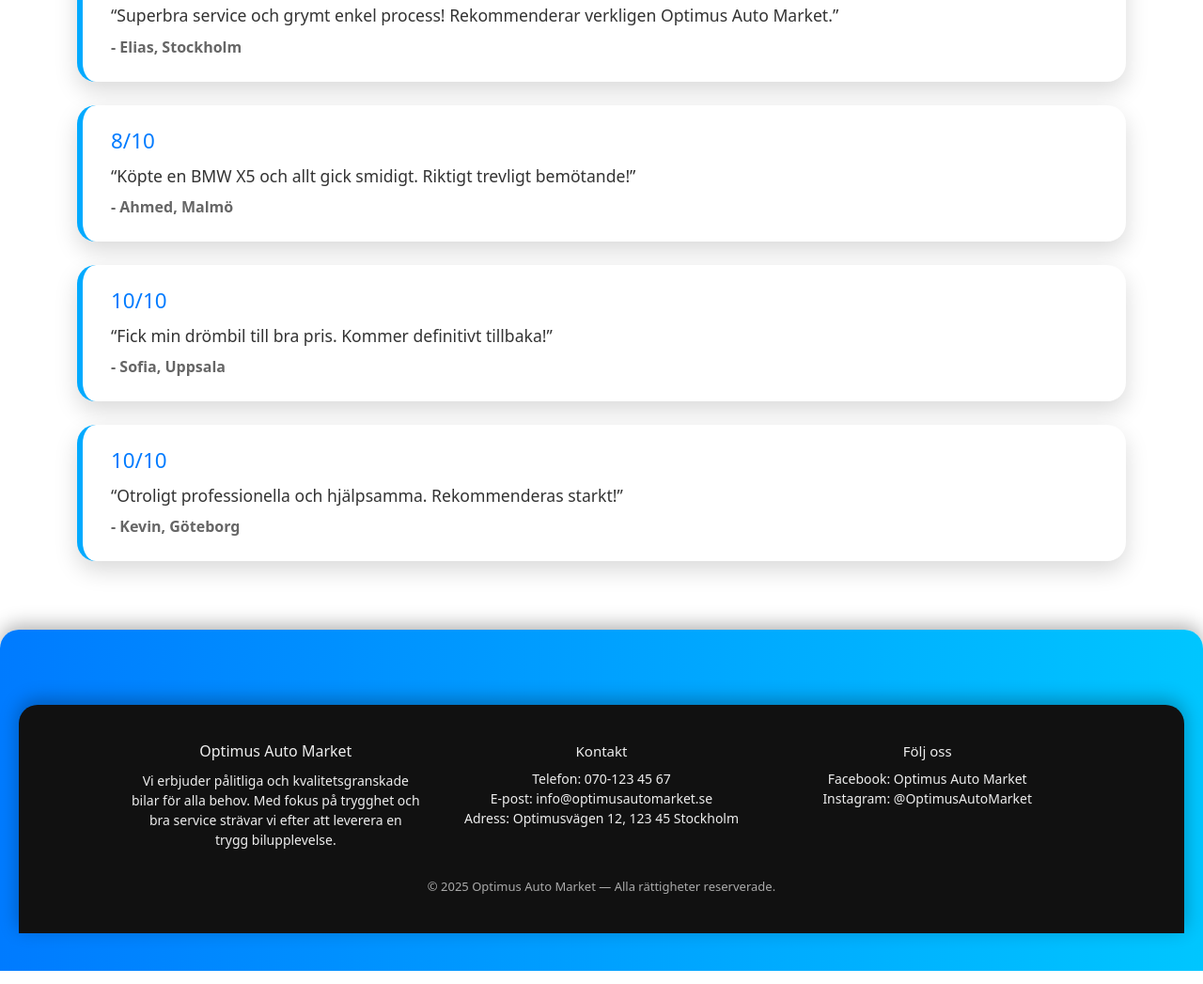
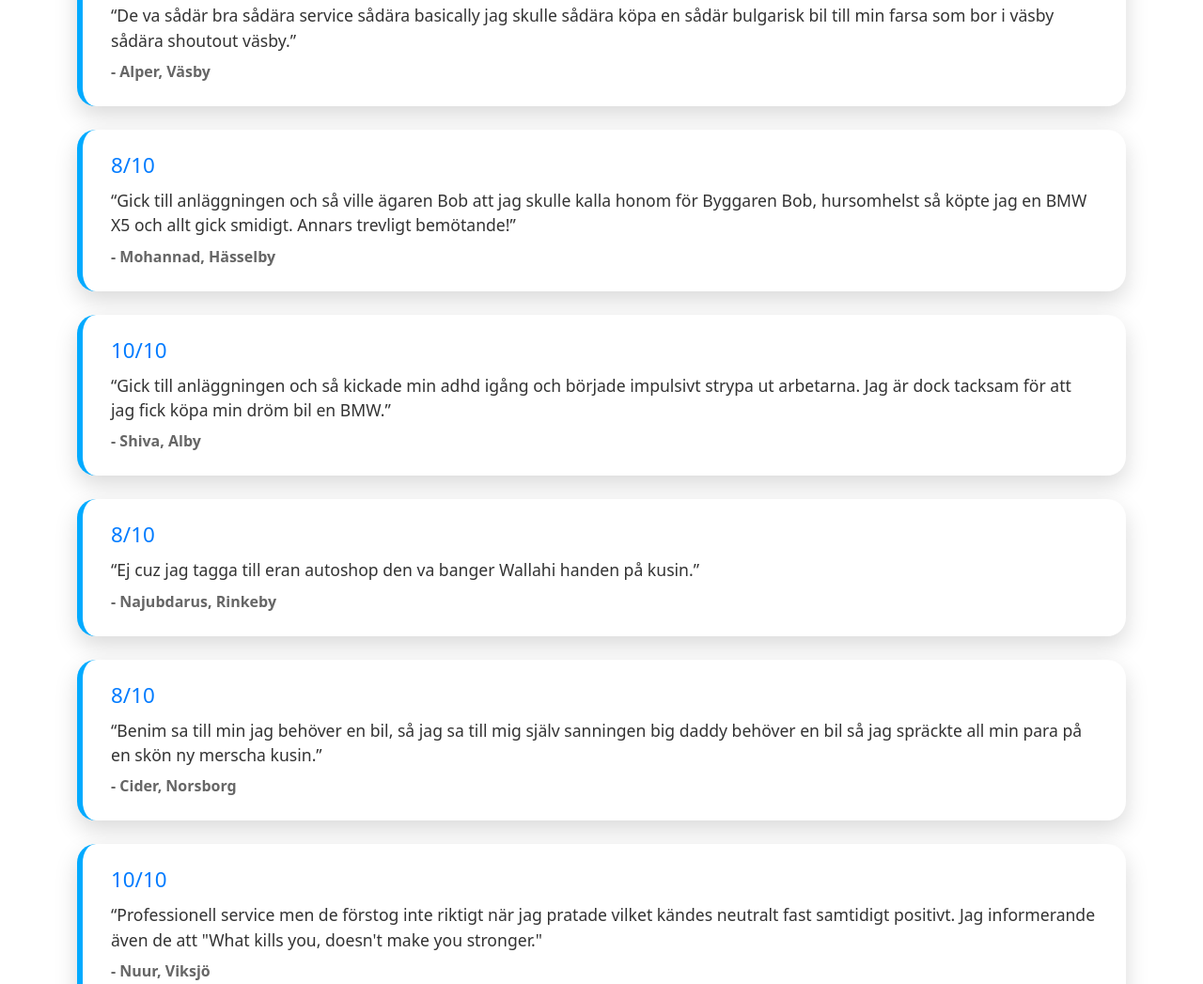
Before and after one commit to ronwey081210-arch/ronwey081210-arch.github.io, a plain HTML site: page recensioner.html in a window 1280 px wide. Shown: the part 627-1674 px from the top of the page at 94% size. Drawn offline with nearby package versions, Linux system fonts and the light colour scheme.

Commit message:
Update recensioner.html

```diff
--- a/recensioner.html
+++ b/recensioner.html
@@ -24,26 +24,36 @@
         <div class="review-card">
             <h3>9/10
             </h3>
-            <p>“Superbra service och grymt enkel process! Rekommenderar verkligen Optimus Auto Market.”</p>
-            <span>- Elias, Stockholm</span>
+            <p>“De va sådär bra sådära service sådära basically jag skulle sådära köpa en sådär bulgarisk bil till min farsa som bor i väsby sådära shoutout väsby.”</p>
+            <span>- Alper, Väsby</span>
         </div>
 
         <div class="review-card">
             <h3>8/10</h3>
-            <p>“Köpte en BMW X5 och allt gick smidigt. Riktigt trevligt bemötande!”</p>
-            <span>- Ahmed, Malmö</span>
+            <p>“Gick till anläggningen och så ville ägaren Bob att jag skulle kalla honom för Byggaren Bob, hursomhelst så köpte jag en BMW X5 och allt gick smidigt. Annars trevligt bemötande!”</p>
+            <span>- Mohannad, Hässelby</span>
         </div>
 
         <div class="review-card">
             <h3>10/10</h3>
-            <p>“Fick min drömbil till bra pris. Kommer definitivt tillbaka!”</p>
-            <span>- Sofia, Uppsala</span>
+            <p>“Gick till anläggningen och så kickade min adhd igång och började impulsivt strypa ut arbetarna. Jag är dock tacksam för att jag fick köpa min dröm bil en BMW.”</p>
+            <span>- Shiva, Alby</span>
+        </div>
+        <div class="review-card">
+            <h3>8/10</h3>
+            <p>“Ej cuz jag tagga till eran autoshop den va banger Wallahi handen på kusin.”</p>
+            <span>- Najubdarus, Rinkeby</span>
+        </div>
+        <div class="review-card">
+            <h3>8/10</h3>
+            <p>“Benim sa till min jag behöver en bil, så jag sa till mig själv sanningen big daddy behöver en bil så jag spräckte all min para på en skön ny merscha kusin.”</p>
+            <span>- Cider, Norsborg</span>
         </div>
 
         <div class="review-card">
             <h3>10/10</h3>
-            <p>“Otroligt professionella och hjälpsamma. Rekommenderas starkt!”</p>
-            <span>- Kevin, Göteborg</span>
+            <p>“Professionell service men de förstog inte riktigt när jag pratade vilket kändes neutralt fast samtidigt positivt. Jag informerande även de att "What kills you, doesn't make you stronger."</p>
+            <span>- Nuur, Viksjö</span>
         </div>
     </section>
 
```
